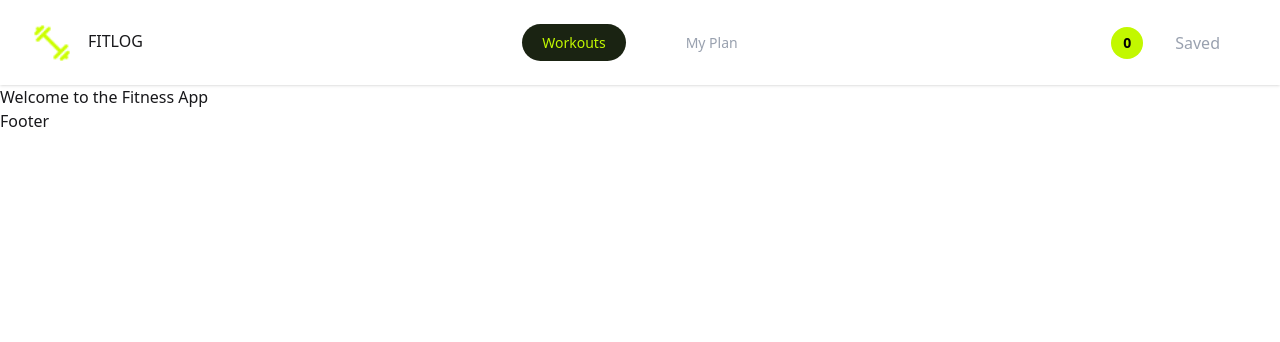
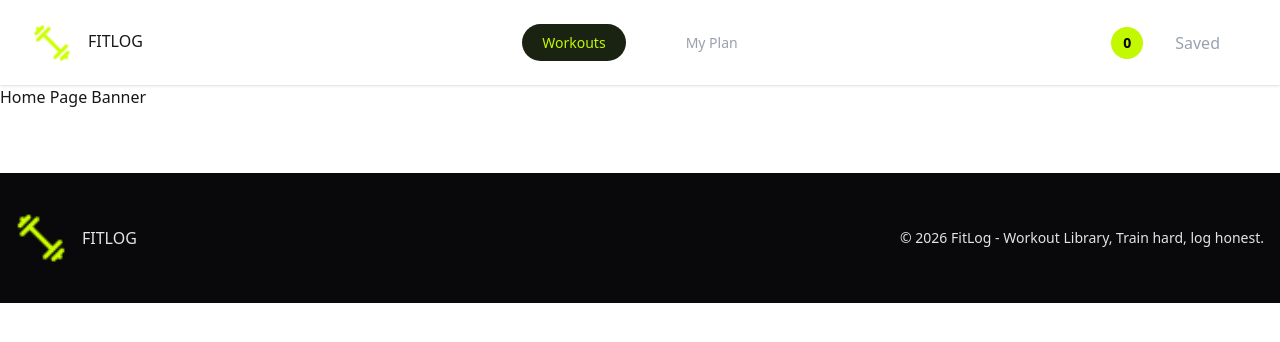
Before and after one commit to 0xDeathChief/Assignment-6, a Next.js app: page / in a window 1280 px wide. Shown: the top 342 px of the page. Built offline with nearby package versions, Linux system fonts and the light colour scheme.

Commit message:
Footer Done

```diff
--- a/src/app/page.tsx
+++ b/src/app/page.tsx
@@ -1,9 +1,10 @@
 import Image from "next/image";
+import HomePageBanner from "./pages/HomePage/Banner";
 
 export default function Home() {
   return (
-    <div>
-      <h1>Welcome to the Fitness App</h1>
+    <div className="container mx-auto">
+        <HomePageBanner />
     </div>
   );
 }
--- a/src/app/pages/Footer/Footer.tsx
+++ b/src/app/pages/Footer/Footer.tsx
@@ -1,11 +1,24 @@
-import React from 'react';
+import Image from "next/image";
+import Link from "next/link";
+import Logo from "@/app/assets/logo.png";
 
 const Footer = () => {
-    return (
-        <div>
-            Footer
-        </div>
-    );
+  return (
+    <footer className="bg-neutral text-neutral-content p-4 mt-[64px]">
+      <div className="container mx-auto flex flex-col items-center justify-between gap-4 pt-6 pb-6 sm:flex-row">
+
+        <aside className="flex items-center gap-4">
+          <Image src={Logo} alt="FitLog logo" width={50} height={50} />
+          <h1>FITLOG</h1>
+        </aside>
+
+
+        <aside className="flex items-center gap-6 text-sm">
+          <p>© {new Date().getFullYear()} FitLog - Workout Library, Train hard, log honest.</p>
+        </aside>
+      </div>
+    </footer>
+  );
 };
 
 export default Footer;
--- /dev/null
+++ b/src/app/pages/HomePage/Banner.tsx
@@ -0,0 +1,11 @@
+import React from 'react';
+
+const HomePageBanner = () => {
+    return (
+        <div>
+            <h2>Home Page Banner</h2>
+        </div>
+    );
+};
+
+export default HomePageBanner;
```
